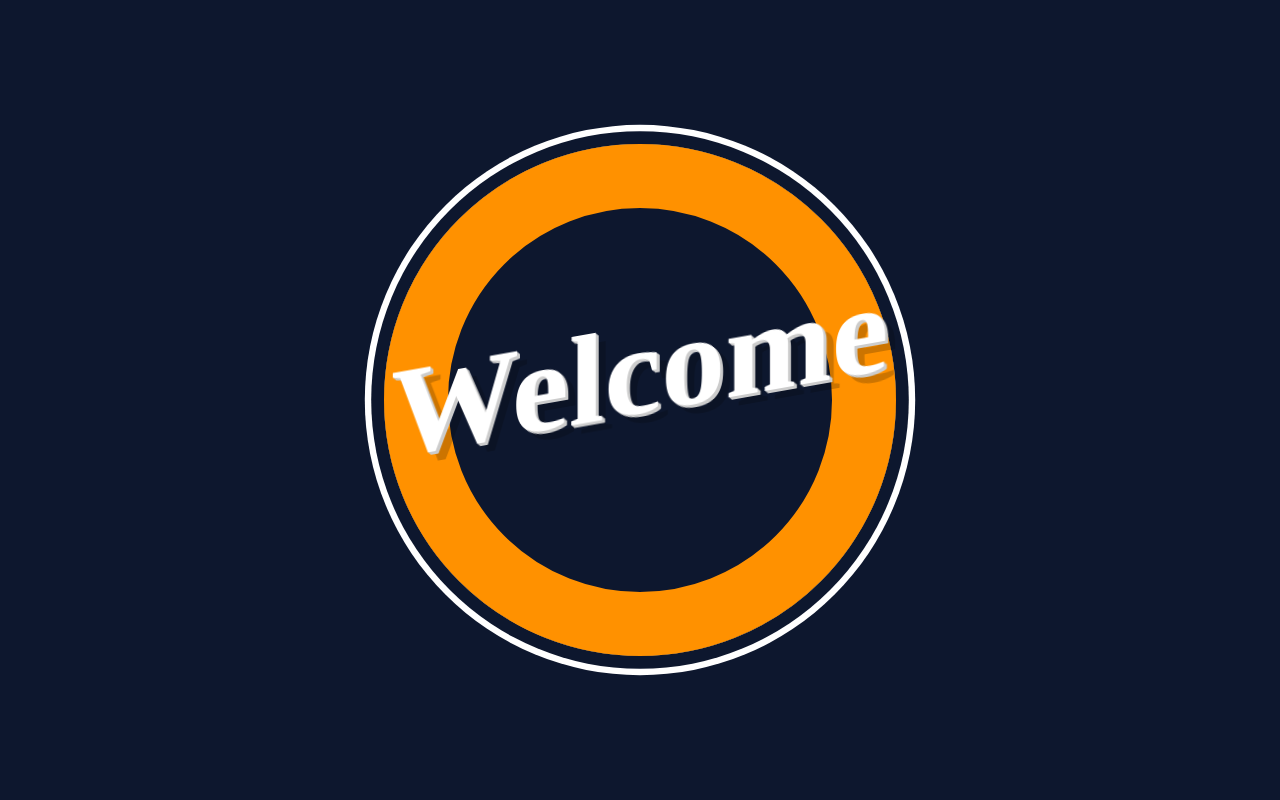
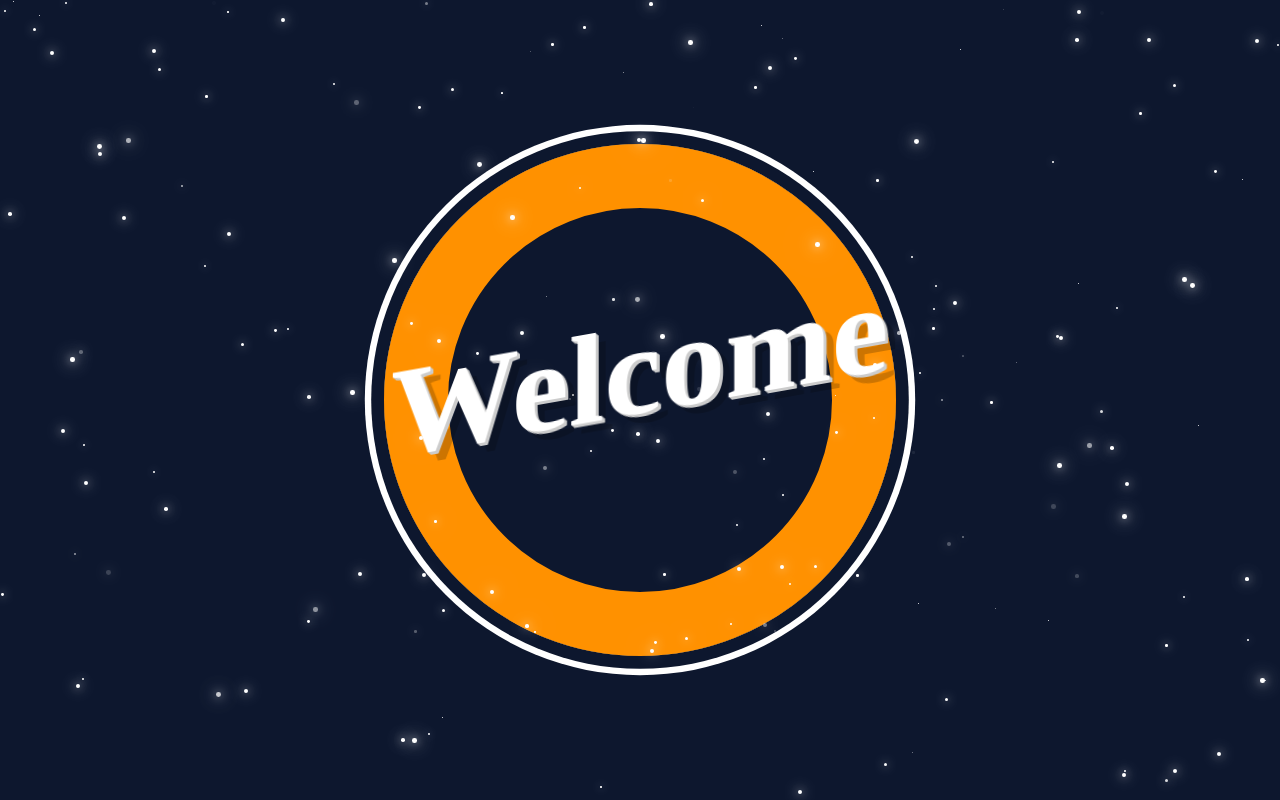
Before and after one commit to Am1d1v/JSAnimatedBanner, a plain HTML site: page index.html in a window 1280 px wide. Drawn offline with Linux system fonts and the light colour scheme.

Commit message:
Add files via upload

```diff
--- a/script.js
+++ b/script.js
@@ -0,0 +1,32 @@
+
+
+
+const  section = document.querySelector('section');
+
+// Star creation
+let j = 0;
+
+while (j < 190){
+    let star = document.createElement('i');
+
+    // Generate random X ana Y positions for stars
+    let x = Math.floor(Math.random() * window.innerWidth);
+    star.style.left = `${x}px`;
+
+    let y = Math.floor(Math.random() * window.innerHeight);
+    star.style.top = `${y}px`;
+
+    // Star size
+    let size = Math.random() * 4;
+
+    star.style.width = `${1 + size}px`;
+    star.style.height = `${1 + size}px`;
+
+
+    //Random Star Animation Duration
+    let duration = Math.random() * 2;
+    star.style.animationDuration = `${duration + 1}s`
+
+    section.append(star);
+    j++;
+}
--- a/style.sass
+++ b/style.sass
@@ -30,7 +30,12 @@ section
         transform: skewY(-10deg)
         text-shadow: 1px 1px 0px #ccc, 2px 2px 0px #ccc, 3px 3px 0px #ccc, 10px 10px 0px rgba(0, 0, 0, 0.2)
         animation: floating 5s ease-in-out infinite
-
+    i
+        position: absolute
+        background: #fff
+        border-radius: 50%
+        box-shadow: 0 0 10px #fff, 0 0 20px #fff, 0 0 30px #fff, 0 0 40px #fff,
+        animation: stars linear infinite
 
 // Keyframes
 @keyframes floating
@@ -38,3 +43,13 @@ section
         transform: skewY(-10deg) translateY(-30px)
     50%
         transform: skewY(-10deg) translateY(30px)
+
+@keyframes stars
+    0%
+        opacity: 0
+    10%
+        opacity: 1
+    90%
+       opacity: 1
+    100%
+        opacity: 0
```
Also changed, not shown: style.css, style.min.css, 2 other files.
